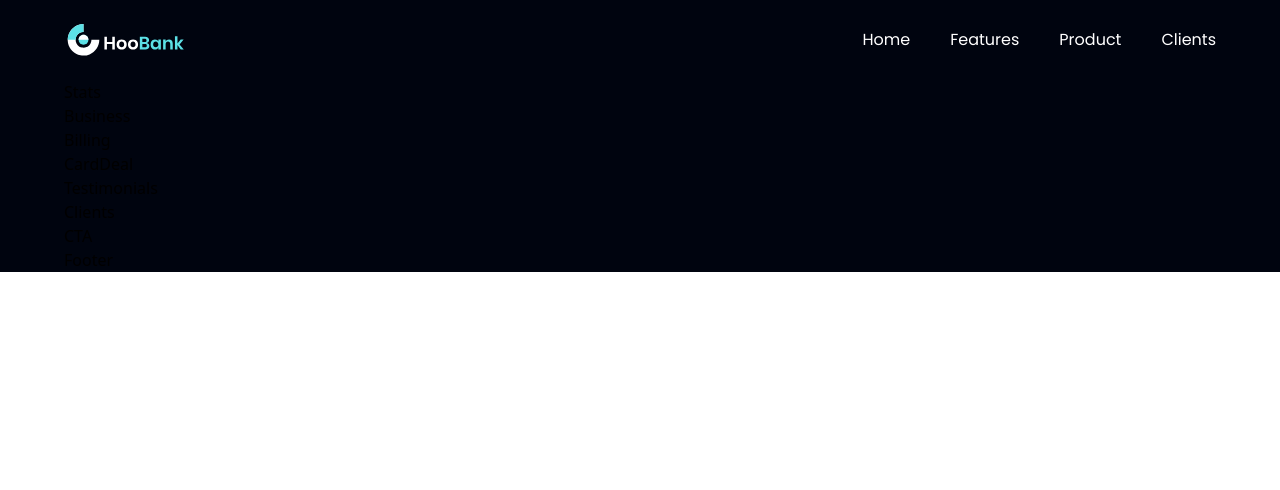
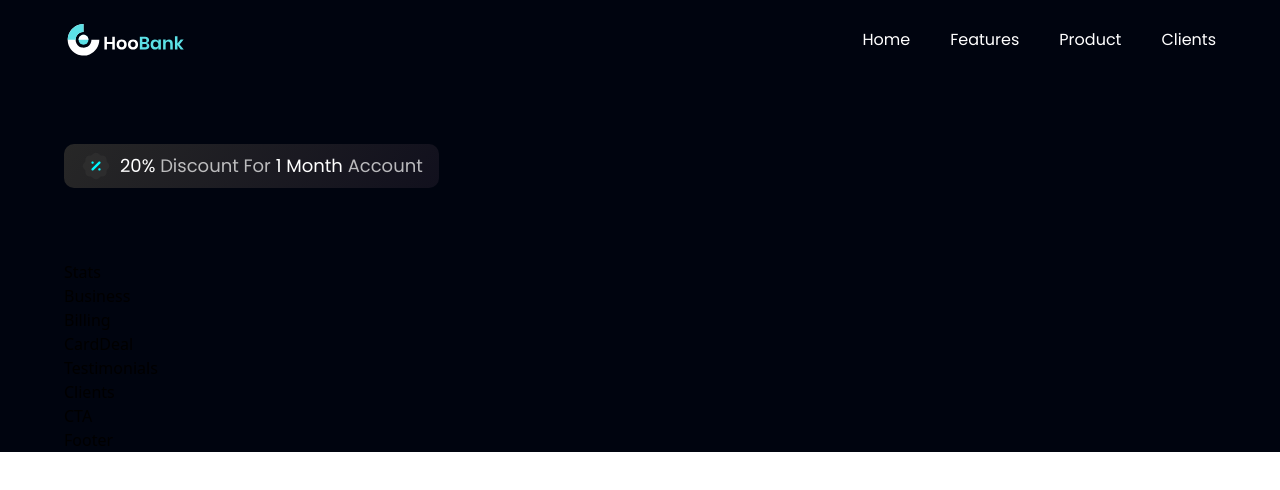
Before and after one commit to carolina-gomez/bank-modern-app, a React (Vite) app: page / in a window 1280 px wide. Shown: the top 490 px of the page. Built offline with nearby package versions, Linux system fonts and the light colour scheme.

Commit message:
started on section

```diff
--- a/src/components/Hero.jsx
+++ b/src/components/Hero.jsx
@@ -1,8 +1,18 @@
 import React from 'react'
+import styles from '../style'
+import {discount, robot} from '../assets'
 
 const Hero = () => (
-  <section id='home' className={``}>
-
+  <section id='home' className={`flex md:flex-row flex-col ${styles.paddingY}`}>
+    <div className={`flex-1 ${styles.flexStart} flex-col xl:px-0 sm:px-16 px-6`}>
+      <div className={`flex flex-row items-center py-[6px] px-4 bg-discount-gradient rounded-[10px] mb-2`}>
+        <img src={discount} alt="discount" className='w-[32px] h-[32px]'/>
+        <p className={`${styles.paragraph} ml-2`}>
+          <span className='text-white'> 20%</span> Discount For {" "}
+          <span className='text-white'> 1 Month</span> Account
+        </p>
+      </div>
+    </div>
   </section>
 )
 
```
